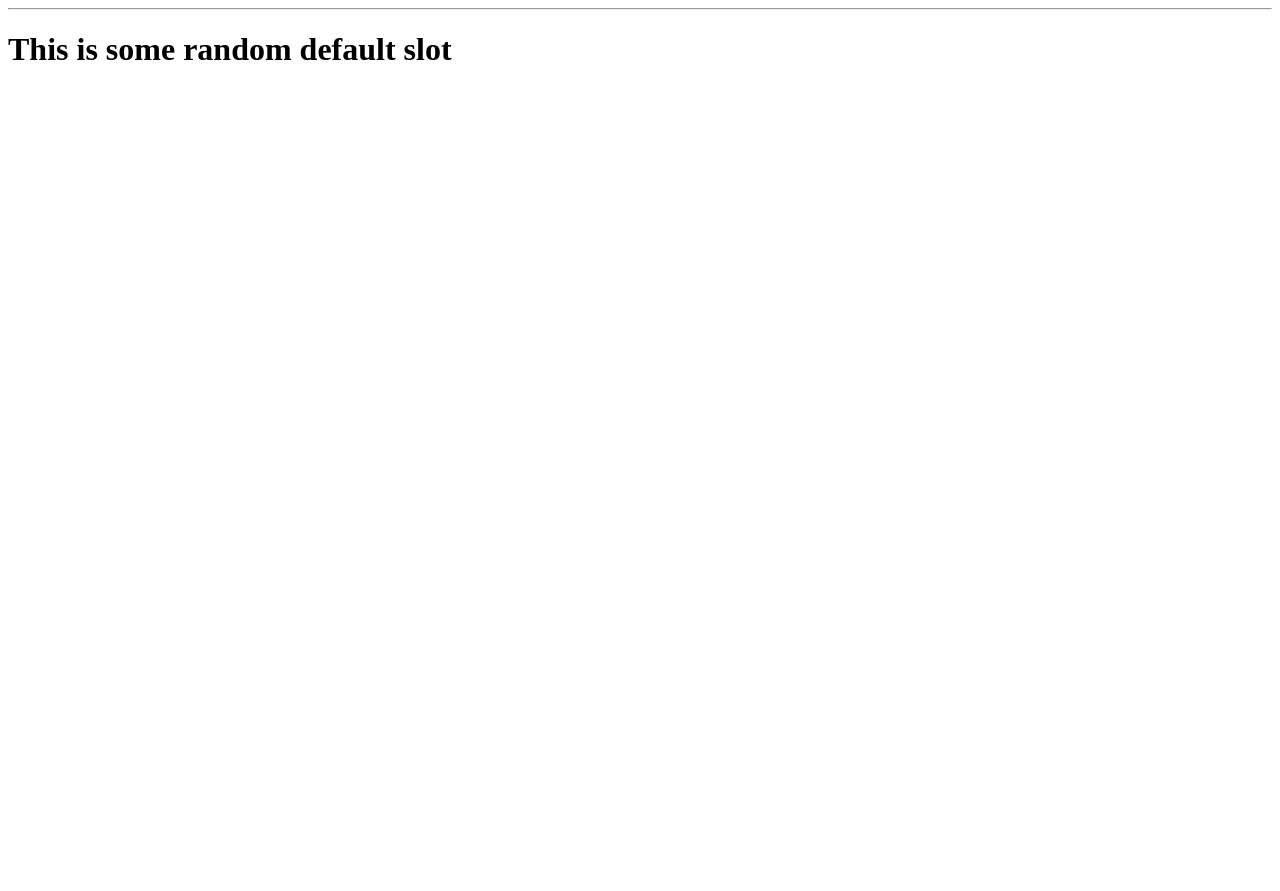
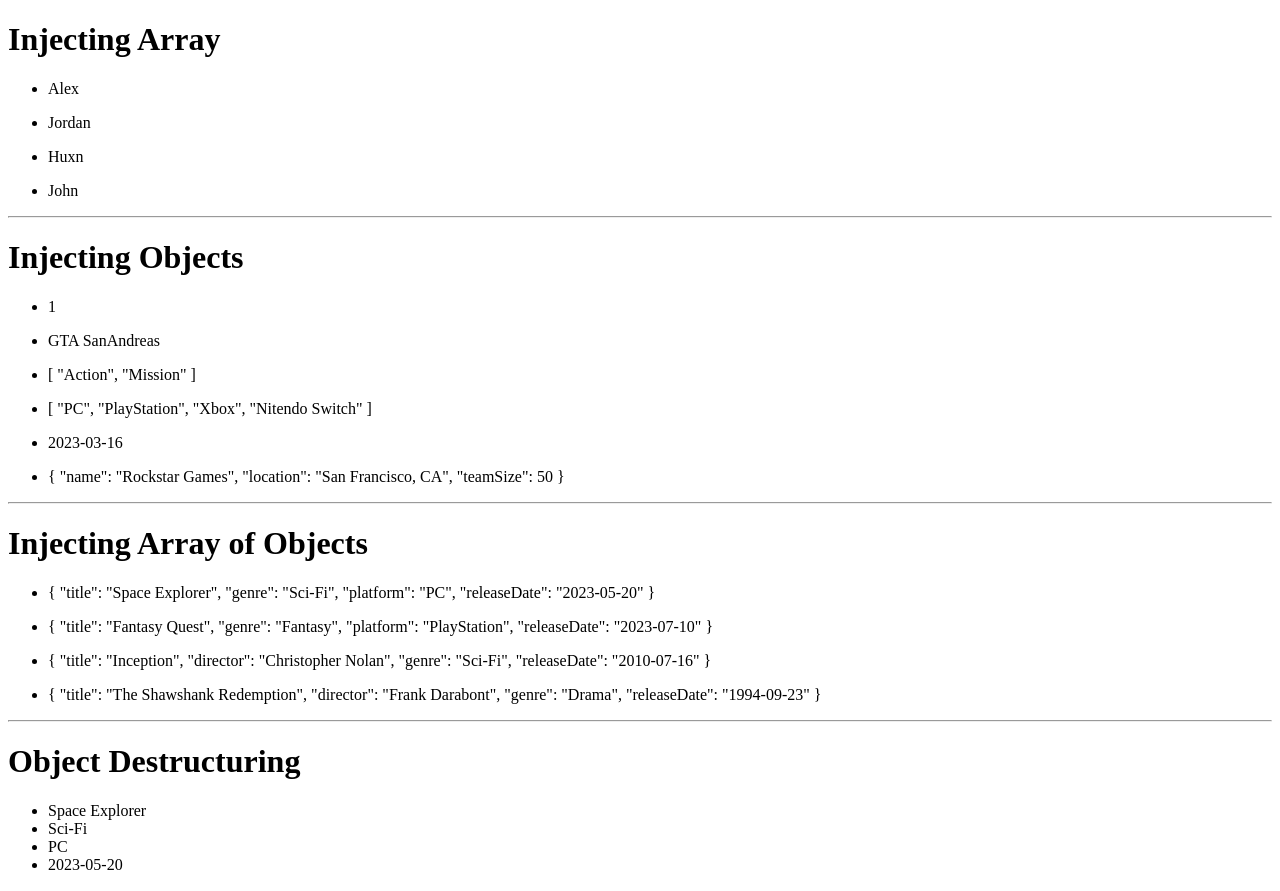
Before and after one commit to suyogghate/VueJS, a Vue app in the folder vue-composition-api/: page / in a window 1280 px wide. Shown: the top 891 px of the page. Before the commit the page ends 800 px from the top, so only its background shows below. Built offline with nearby package versions, Linux system fonts and the light colour scheme.

Commit message:
provide and inject in vuejs

```diff
--- a/vue-composition-api/src/App.vue
+++ b/vue-composition-api/src/App.vue
@@ -44,18 +44,22 @@
     </template>
   </NamedSlot> -->
 
-  <hr>
+  <!-- <hr> -->
 
-  <DefaultSlot>
+  <!-- <DefaultSlot>
     <template #default>
       <h1>This is some random default slot</h1>
     </template>
-  </DefaultSlot>
+  </DefaultSlot> -->
 
+  <!-- <SchoolComponent /> -->
+
+  <PracticeComponent />
 </template>
 
 <script setup>
 // import { ref } from 'vue';
+import { provide } from 'vue'
 // import GlobalStyle from './components/GlobalStyle.vue';
 // import LocalStyle from './components/LocalStyle.vue';
 // import CombinedStyle from './components/CombinedStyle.vue';
@@ -71,7 +75,9 @@
 // import SlotComponent from './components/SlotComponent.vue';
 // import FallbackContent from './components/FallbackContent.vue';
 // import NamedSlot from './components/NamedSlot.vue';
-import DefaultSlot from './components/DefaultSlot.vue';
+// import DefaultSlot from './components/DefaultSlot.vue';
+// import SchoolComponent from './components/SchoolComponent.vue'
+import PracticeComponent from './components/PracticeComponent.vue';
 
 
 // import StaticPropsComponent from './components/StaticPropsComponent.vue';
@@ -93,6 +99,60 @@
 //   console.log('email', email);
 //   console.log('password', password);
 // }
+
+// const studentName = "Alex"
+// const studentAge = 20
+// const studentLocation = ['Earth', 'IDK']
+
+// provide('studentName', 'Alex')
+// provide('studentAge', 20)
+// provide('studentLocation', ['Earth', 'IDK'])
+
+// provide array
+provide('friends', ['Alex', 'Jordan', 'Huxn', 'John'])
+
+// Provide object
+provide('games', {
+  id: 1,
+  title: "GTA SanAndreas",
+  genre: ['Action', 'Mission'],
+  platform: ['PC', 'PlayStation', 'Xbox', 'Nitendo Switch'],
+  releaseDate: '2023-03-16',
+  developer: {
+    name: 'Rockstar Games',
+    location: 'San Francisco, CA',
+    teamSize: 50
+  }
+})
+
+// Provide array of Objects
+provide('moreGames', [
+  {
+    title: 'Space Explorer',
+    genre: 'Sci-Fi',
+    platform: 'PC',
+    releaseDate: '2023-05-20'
+  },
+  {
+    title: 'Fantasy Quest',
+    genre: 'Fantasy',
+    platform: 'PlayStation',
+    releaseDate: '2023-07-10'
+  },
+  {
+    title: 'Inception',
+    director: 'Christopher Nolan',
+    genre: 'Sci-Fi',
+    releaseDate: '2010-07-16'
+  },
+  {
+    title: 'The Shawshank Redemption',
+    director: 'Frank Darabont',
+    genre: 'Drama',
+    releaseDate: '1994-09-23'
+  }
+])
+
 </script>
 
 <style scoped>
--- /dev/null
+++ b/vue-composition-api/src/components/PracticeComponent.vue
@@ -0,0 +1,38 @@
+<template>
+    <h1>Injecting Array</h1>
+    <ul v-for="(friend, index) in friendsList" :key="index">
+        <li>{{ friend }}</li>
+    </ul>
+    <hr>
+    <h1>Injecting Objects</h1>
+    <ul v-for="(game, i) in games" :key="i">
+        <li>{{ game }}</li>
+    </ul>
+    <hr>
+    <h1>Injecting Array of Objects</h1>
+    <ul v-for="(mg, i) in moreGames" :key="i">
+        <li>{{ mg }}</li>
+    </ul>
+    <hr>
+    <h1>Object Destructuring</h1>
+    <ul v-for="({title, genre, platform, releaseDate, director}, i) in moreGames" :key="i">
+        <li>{{ title }}</li>
+        <li>{{ genre }}</li>
+        <li>{{ platform }}</li>
+        <li>{{ releaseDate }}</li>
+        <li v-if="director in {title, genre, platform, releaseDate, director}">
+            {{ director }}
+        </li>
+    </ul>
+
+
+</template>
+
+<script setup>
+import { inject } from 'vue';
+
+const friendsList = inject('friends')
+const games = inject('games')
+const moreGames = inject('moreGames')
+
+</script>
--- /dev/null
+++ b/vue-composition-api/src/components/SchoolComponent.vue
@@ -0,0 +1,7 @@
+<template>
+    <StudentComponent />
+</template>
+
+<script setup>
+import StudentComponent from './StudentComponent.vue';
+</script>
```
Also changed, not shown: vue-composition-api/src/components/StudentComponent.vue (added, +13 -0 lines).
